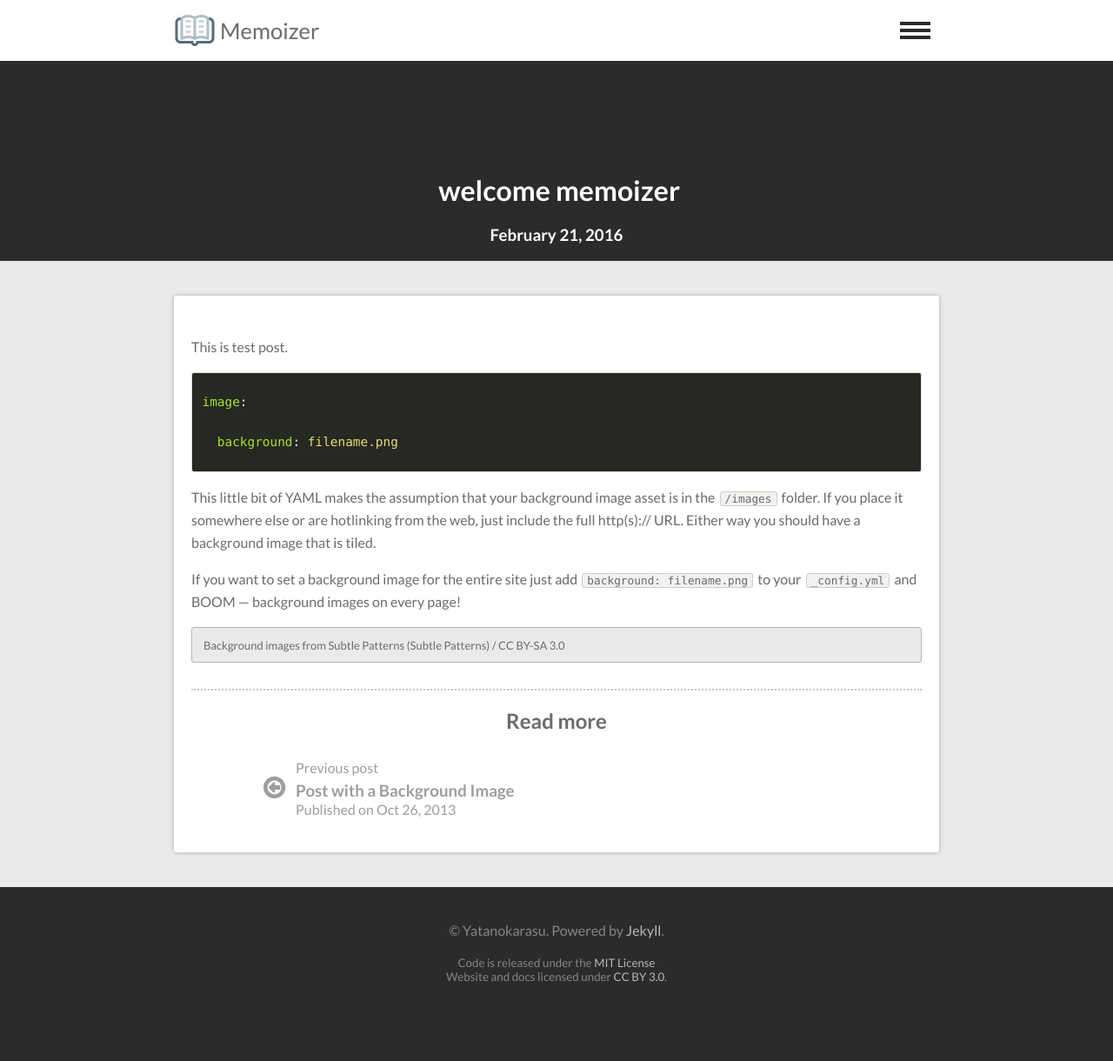
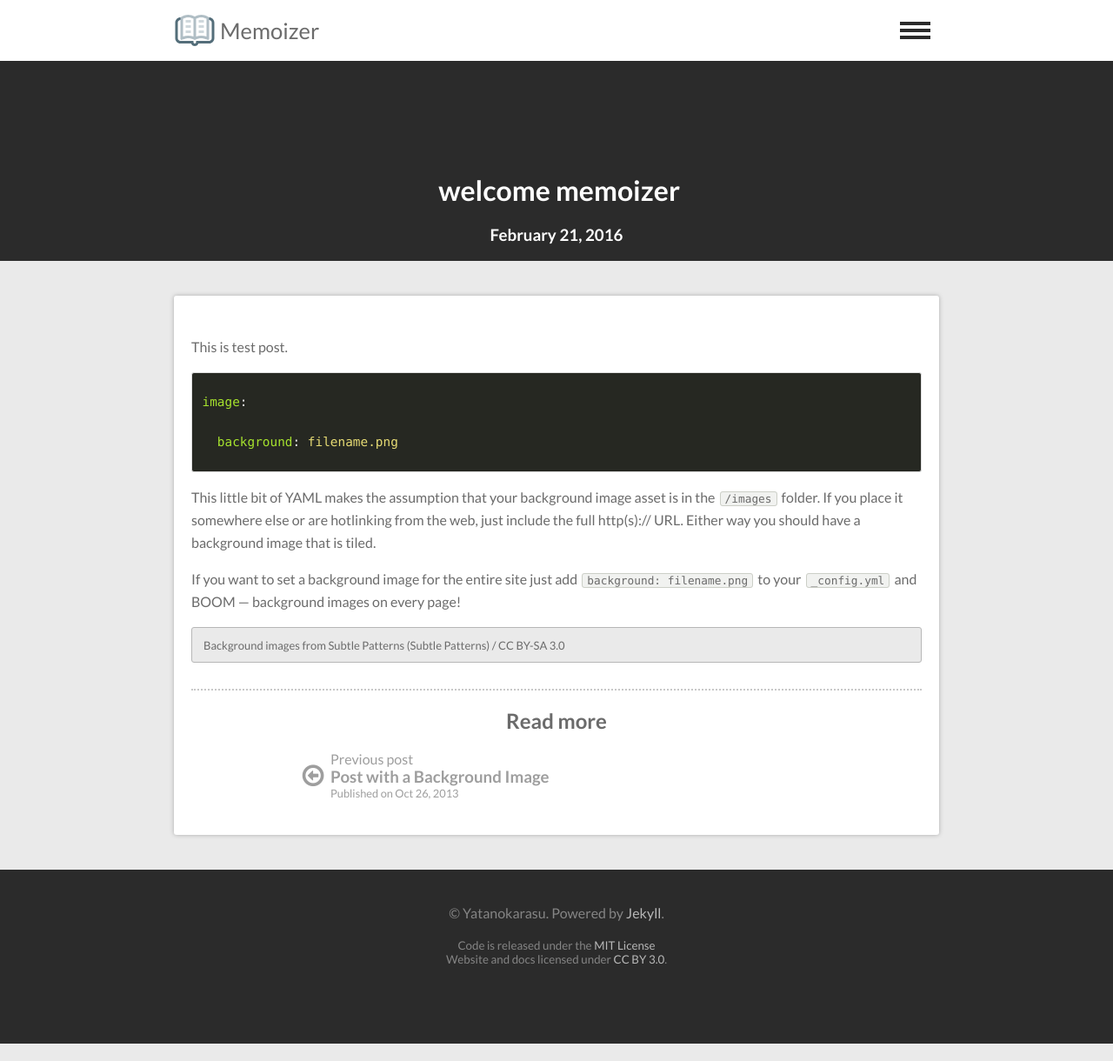
Before and after one commit to yatanokarasu/yatanokarasu.github.io, a Jekyll site: the page built from _posts/2016-02-21-welcome.md, in a window 1280 px wide and 1220 px high. Shown: the whole window at 87% size. Built offline with Jekyll 4.4.1, drawn with Linux system fonts in a browser that asks for light colours; some web fonts are replaced.

Commit message:
Fixed contents navigation.
Signed-off-by: yatanokarasu <sync.outerphase@gmail.com>

```diff
--- a/_layouts/post.html
+++ b/_layouts/post.html
@@ -23,7 +23,7 @@ layout:         default
           <a href="{{ page.previous.url | prepend: baseurl }}" title="{{ page.previous.title }}">
             <span>Previous post</span>
             <h3>{{ page.previous.title }}</h3>
-            <span>Published on {{ page.previous.date | date: "%b %d, %Y" }}</span>
+            <span class="posted-date">Published on {{ page.previous.date | date: "%b %d, %Y" }}</span>
           </a>
           {% endif %}
         </div>
@@ -32,7 +32,7 @@ layout:         default
           <a href="{{ page.next.url | prepend: baseurl }}" title="{{ page.next.title }}">
             <span>Next post</span>
             <h3>{{ page.next.title }}</h3>
-            <span>Published on {{ page.next.date | date: "%b %d, %Y" }}</span>
+            <span class="posted-date">Published on {{ page.next.date | date: "%b %d, %Y" }}</span>
           </a>
           {% endif %}
         </div>
--- a/_scss/_form.scss
+++ b/_scss/_form.scss
@@ -323,73 +323,77 @@ body {
     display:                    inline-block;
 
     width:                      100%;
-    max-width:                  350px;
+    max-width:                  300px;
 
-    margin:                     10px 0;
+    margin-bottom:              10px;
 
-    span {
-        display:                block;
-    }
 
-    h3 {
+    * {
         margin:                 0;
-        word-wrap:              break-word;
-
-        &:before,
-        &:after {
-            display:                inline-block;
-
-            font-family:            FontAwesome;
-            font-size:              1.5em;
-            text-align:             center;
-            vertica-align:          middle;
-
-            width:                  50px;
-        }
     }
 
     a {
+        position:               relative;
+
+        display:                inline-block;
+        width:                  100%;
+
         color:                  lighten($base-text-color, 20);
+
 
         &:hover {
             color:              darken($base-text-color, 20);
             text-shadow:        0 0 1px $base-text-color;
         }
+
+        &:before,
+        &:after {
+            position:           absolute;
+            top:                50%;
+
+            display:            inline-block;
+            width:              $indicator-width;
+
+            margin-top:         -0.5em;
+
+            font-family:        FontAwesome;
+            font-size:          1.8em;
+
+            text-align:         center;
+        }
+
+        .posted-date {
+            font-size:          .8em;
+        }
     }
 }
 
+
 .previous-post {
     text-align:                 left;
+    padding-left:               $indicator-width;
 
-    span,
-    h3 {
-        margin-left:            50px;
+    a:before {
+        content:                "\f190";
+        left:                   -$indicator-width;
     }
 
-    h3:before {
-        content:                "\f190";
-        margin-left:            -50px;
-    }
-
-    a:hover h3:before {
+    a:hover:before {
         content:                "\f0a8";
     }
 }
 
+
 .next-post {
     text-align:                 right;
+    padding-right:              $indicator-width;
 
-    span,
-    h3 {
-        margin-right:           50px;
+    a:after {
+        content:                "\f18e";
+        right:                  -$indicator-width;
     }
 
-    h3:after {
-        content:                "\f18e";
-        margin-right:           -50px;
-    }
-
-    a:hover h3:after {
+    a:hover:after {
         content:                "\f0a9";
     }
 }
--- a/_scss/_variables.scss
+++ b/_scss/_variables.scss
@@ -87,6 +87,11 @@ $toggle-menu-width:             200px;
 $link-font-size:                1.17em;
 
 
+// page-navigation
+
+$indicator-width:               40px;
+
+
 
 // -----------------------------------------------------------------------------
 // Screen Size
```
